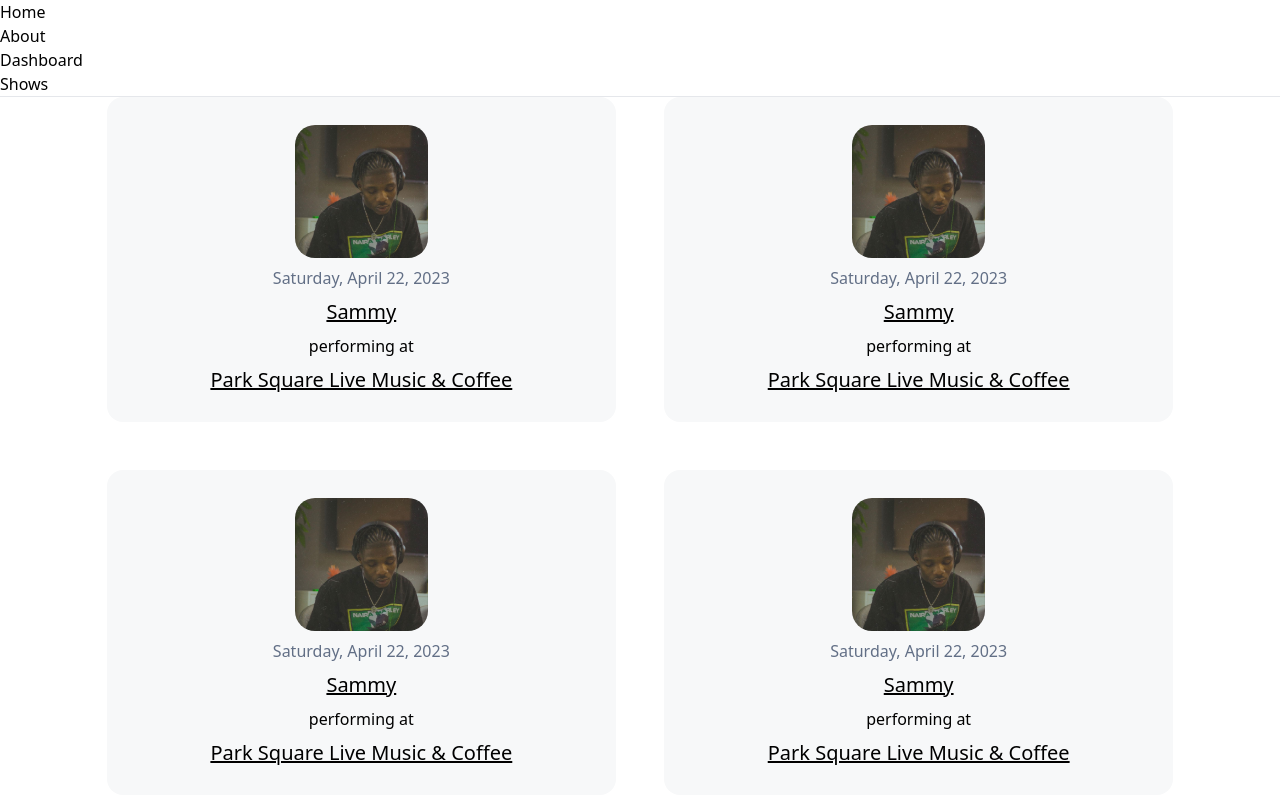
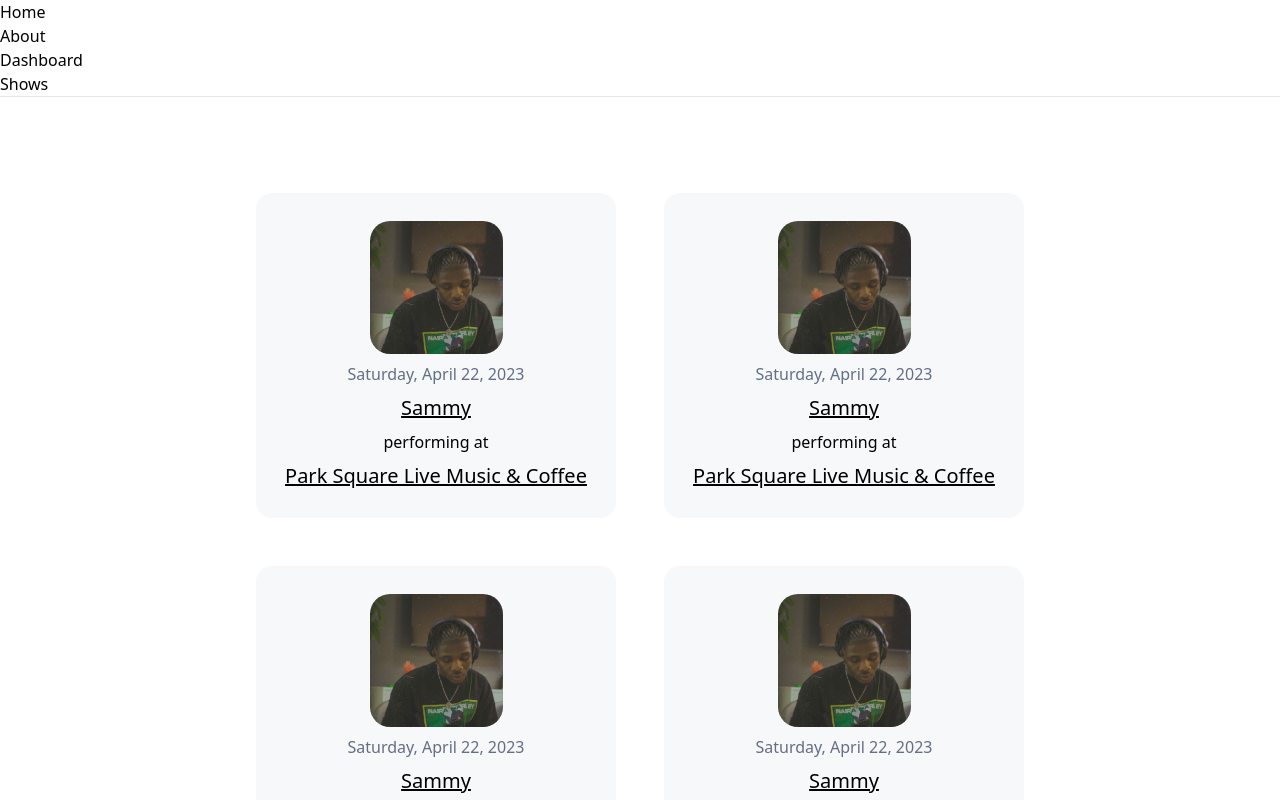
Before and after one commit to devcareer/Project-outside, a React (Vite) app: page /shows in a window 1280 px wide. Shown: the top 800 px of the page. Built offline with nearby package versions, Linux system fonts and the light colour scheme.

Commit message:
added margin and links to required items

```diff
--- a/src/pages/Shows.jsx
+++ b/src/pages/Shows.jsx
@@ -1,4 +1,5 @@
 import React from 'react'
+import { Link } from 'react-router-dom'
 import sammy from '../assets/images/sammy.svg'
 function Shows() {
 
@@ -66,14 +67,14 @@ function Shows() {
     ]
 
     return (
-        <div className="grid grid-cols-1 sm:grid-cols-2 gap-8 sm:gap-12 lg:gap:16 w-10/12 mx-auto">
+        <div className="grid grid-cols-1 sm:grid-cols-2 gap-8 sm:gap-12 lg:gap:16 w-10/12 mx-auto my-24 max-w-3xl">
             {shows.map((show) => (
                 <div key={show.id} className="bg-[#F7F8F9] flex flex-col items-center justify-center rounded-2xl p-7">
                     <img src={sammy} alt="" />
                     <p className="text-[#626F86] my-2">{show.date}</p>
-                    <h3 className="text-xl font-medium underline">{show.performer}</h3>
+                    <Link to="/shows" className="text-xl font-medium underline">{show.performer}</Link>
                     <span className="my-2">performing at</span>
-                    <h3 className="text-xl text-center font-medium underline">{show.venue}</h3>
+                    <Link to="/shows" className="text-xl text-center font-medium underline">{show.venue}</Link>
                 </div>
             ))}
         </div>
```
